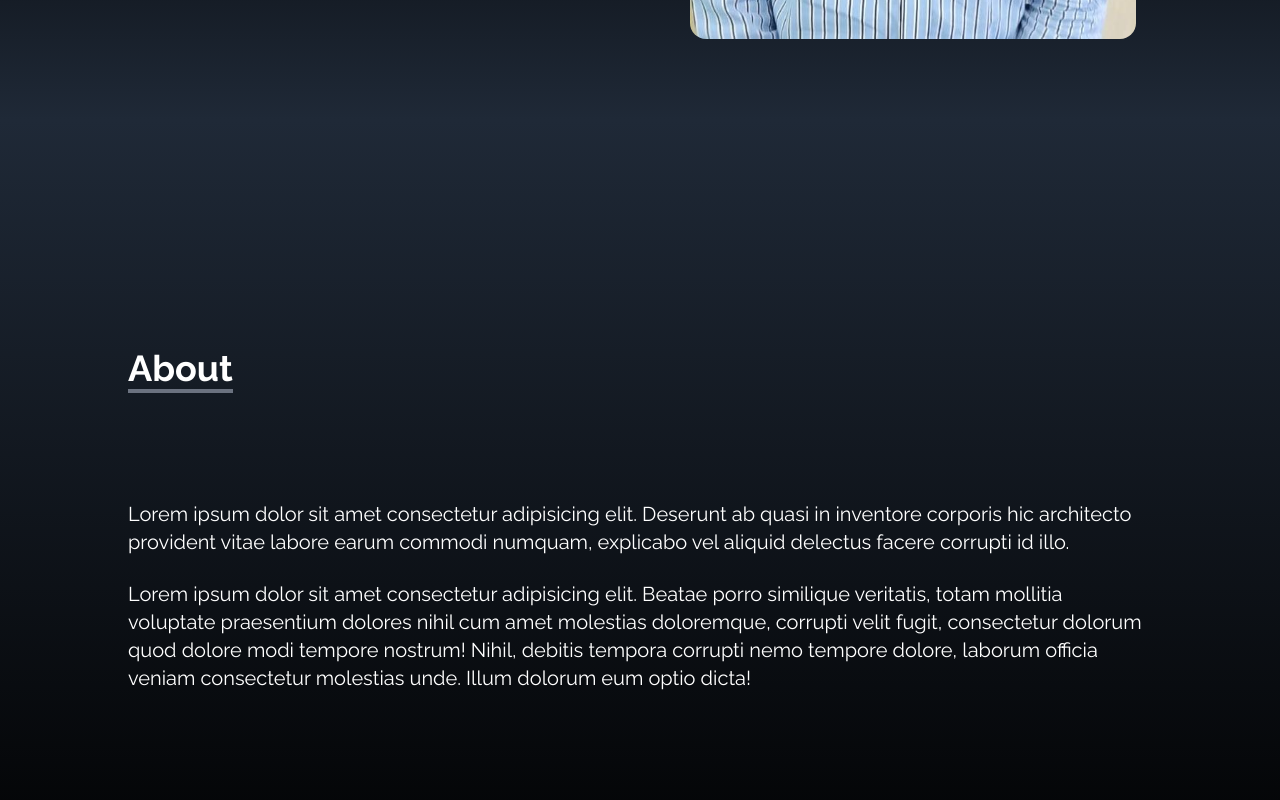
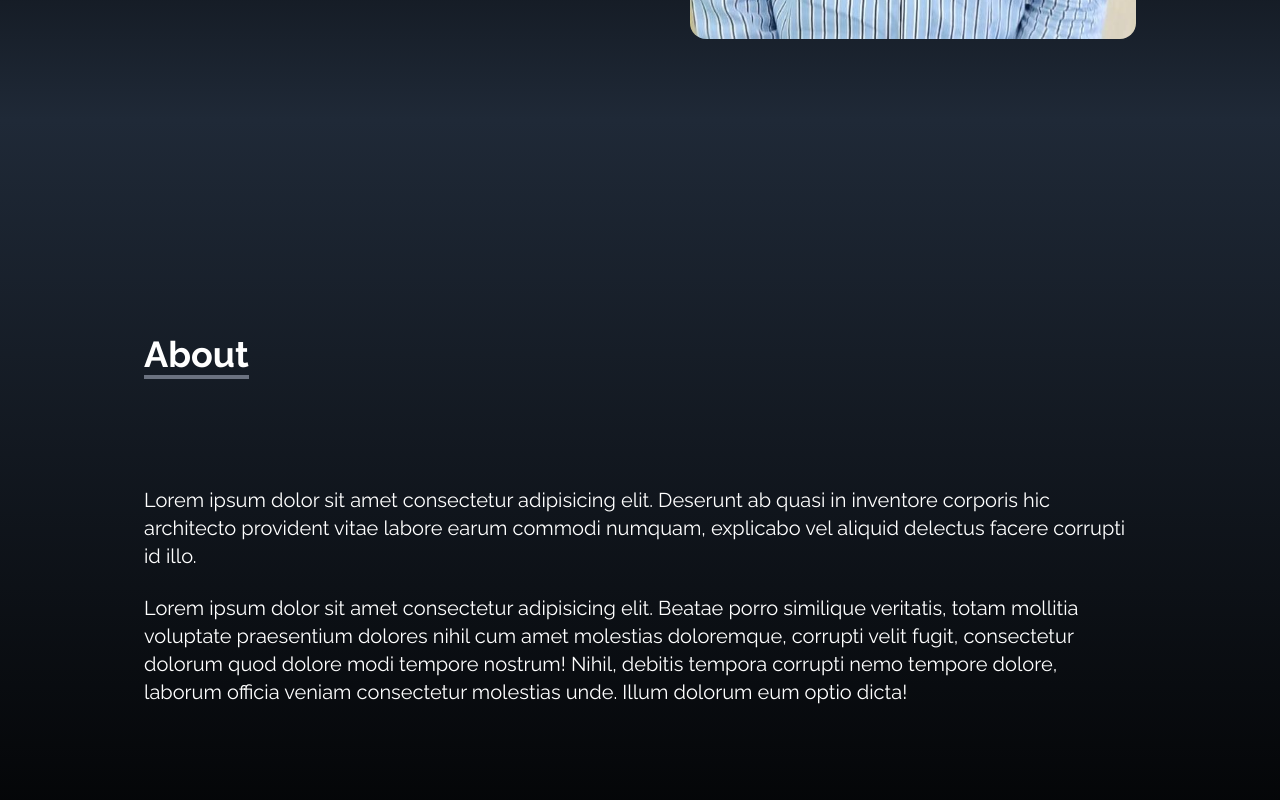
Before and after one commit to Jony-07/jdev, a React (Create React App) app: page / in a window 1280 px wide. Shown: the part 680-1480 px from the top of the page. Built offline with nearby package versions, Linux system fonts and the light colour scheme.

Commit message:
Details - It's not finished yet

```diff
--- a/src/components/About.jsx
+++ b/src/components/About.jsx
@@ -6,7 +6,7 @@
     className='w-full h-screen bg-gradient-to-b from-gray-800 to-black
     text-white'>
 
-        <div className='max-w-screen-lg mx-auto flex flex-col
+        <div className='max-w-screen-lg p-4 mx-auto flex flex-col
         justify-center w-full h-full'>
             <div className='pb-8'>
                 <p className='text-4xl font-bold
--- a/src/components/Portfolio.jsx
+++ b/src/components/Portfolio.jsx
@@ -35,8 +35,8 @@
         }
     ];
   return (
-    <div name="portfolio" className='w-full h-screen bg-gradient-to-b from-black to-gray-800
-    text-white md:h-screen'>
+    <div name="portfolio" className='bg-gradient-to-b from-black to-gray-800
+    text-white w-full md:h-screen'>
       <div className='max-w-screen-lg p-4 mx-auto flex flex-col
       justify-center w-full h-full'>
         <div className='pb-8'>
```
